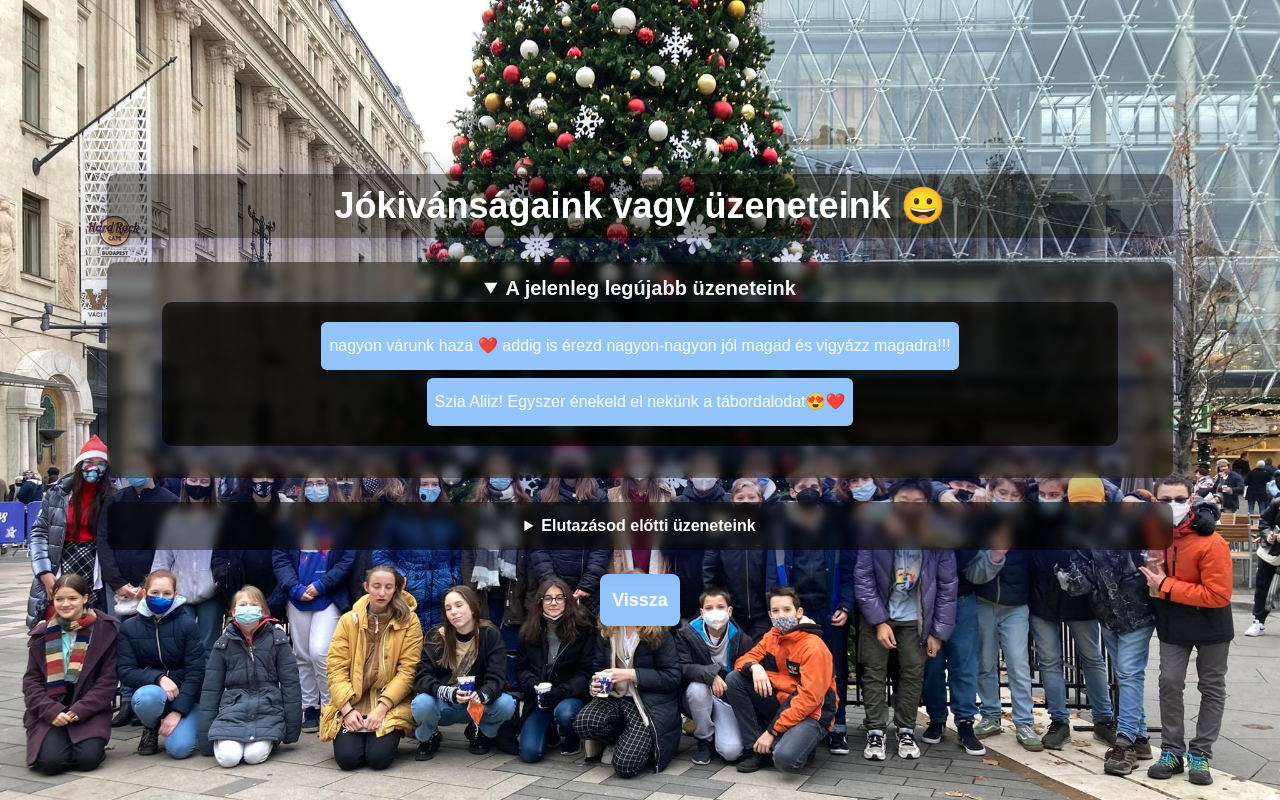
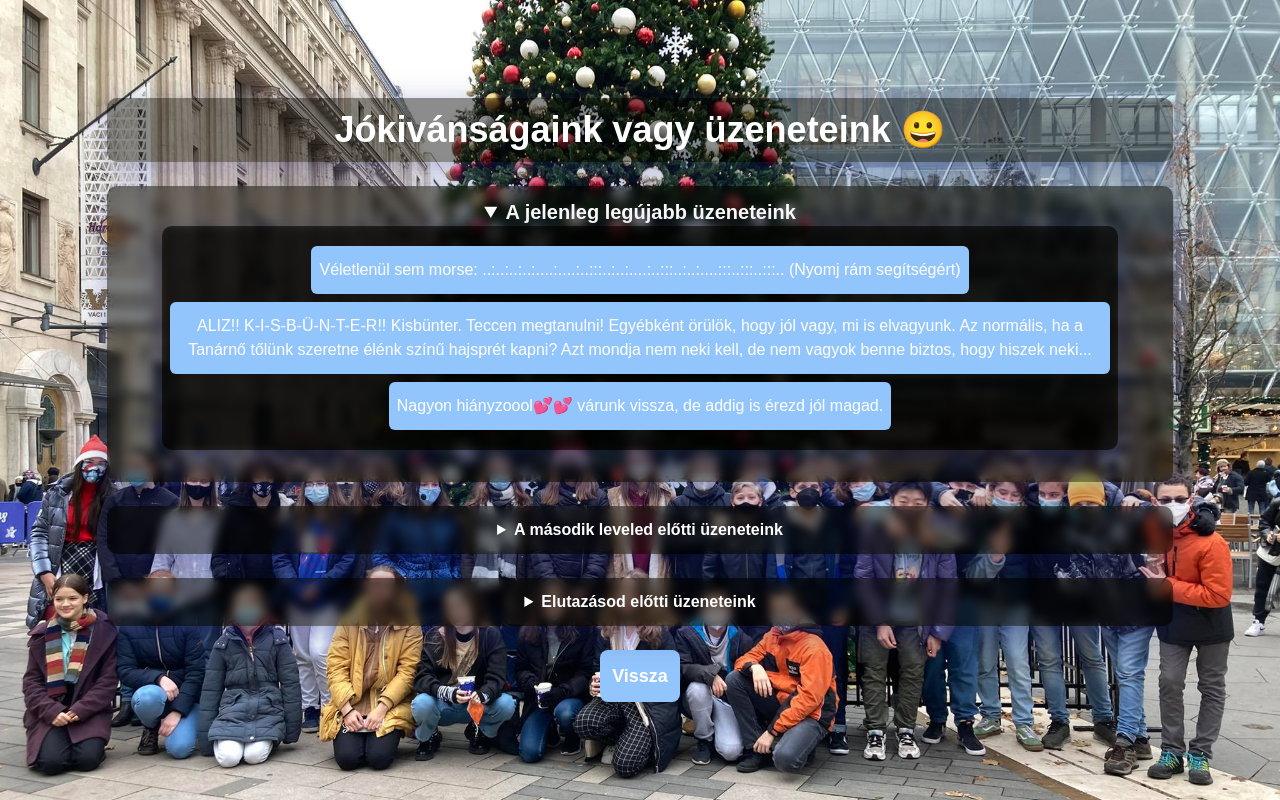
Before and after one commit to barnabasgoz/aliiz, a Next.js app: page /jokivansagok in a window 1280 px wide. Both pictures are taken after a click on the heading "A jelenleg legújabb üzeneteink". Built offline with nearby package versions, Linux system fonts and the light colour scheme.

Commit message:
jokivansagok update

```diff
--- a/pages/jokivansagok.js
+++ b/pages/jokivansagok.js
@@ -13,6 +13,15 @@ function Jokivansagok(props) {
             <br/>
             <details className="w-5/6 pm_glassbck text-center p-3 h-auto">
             <summary className="font-poppins text-xl text-white font-bold">A jelenleg legújabb üzeneteink</summary>
+            <div className='mb-5 w-11/12 h-auto pm_glassbck rounded-md p-2 pt-5 pb-5 flex justify-center flex-wrap gap-2 mr-auto ml-auto'>
+                <div onClick={() => alert("Kis segítség: A felső pontokat nézd az egy pont rövid, a 3 pont hosszú. A hosszabb szünetek azt jelölik, hogy új betű kezdődik.")} className='text-white font-poppins text-base hover:text-lg duration-700 hover:bg-blue-400 bg-blue-300 pt-3 pb-3 p-2 rounded-md'>Véletlenül sem morse: ..:..:..:..:....:....:..:::..:..:....:..:::..:..:....:::..:::..:::.. (Nyomj rám segítségért)</div>
+                <div className='text-white font-poppins text-base hover:text-lg duration-700 hover:bg-blue-400 bg-blue-300 pt-3 pb-3 p-2 rounded-md'>ALIZ!! K-I-S-B-Ü-N-T-E-R!! Kisbünter. Teccen megtanulni! Egyébként örülök, hogy jól vagy, mi is elvagyunk. Az normális, ha a Tanárnő tőlünk szeretne élénk színű hajsprét kapni? Azt mondja nem neki kell, de nem vagyok benne biztos, hogy hiszek neki...</div>
+                <div className='text-white font-poppins text-base hover:text-lg duration-700 hover:bg-blue-400 bg-blue-300 pt-3 pb-3 p-2 rounded-md'>Nagyon hiányzoool💕💕 várunk vissza, de addig is érezd jól magad.</div>
+            </div>
+            </details>
+            <br/>
+            <details className="w-5/6 pm_glassbck text-center p-3 h-auto">
+            <summary className="font-poppins text-white font-bold">A második leveled előtti üzeneteink</summary>
             <div className='mb-5 w-11/12 h-auto pm_glassbck rounded-md p-2 pt-5 pb-5 flex justify-center flex-wrap gap-2 mr-auto ml-auto'>
                 <div className='text-white font-poppins text-base hover:text-lg duration-700 hover:bg-blue-400 bg-blue-300 pt-3 pb-3 p-2 rounded-md'>nagyon várunk haza ❤️ addig is érezd nagyon-nagyon jól magad és vigyázz magadra!!!</div>
                 <div className='text-white font-poppins text-base hover:text-lg duration-700 hover:bg-blue-400 bg-blue-300 pt-3 pb-3 p-2 rounded-md'>Szia Aliiz! Egyszer énekeld el nekünk a tábordalodat😍❤️</div>
```
